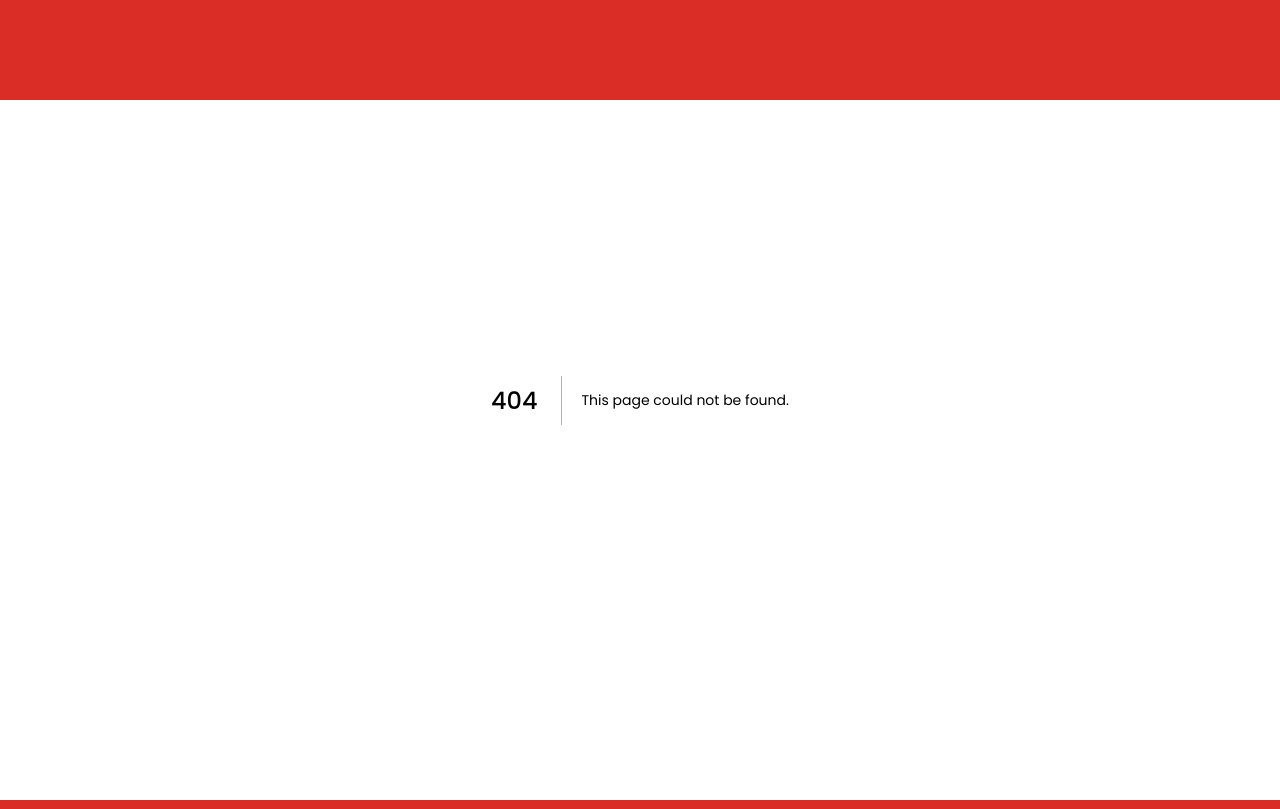
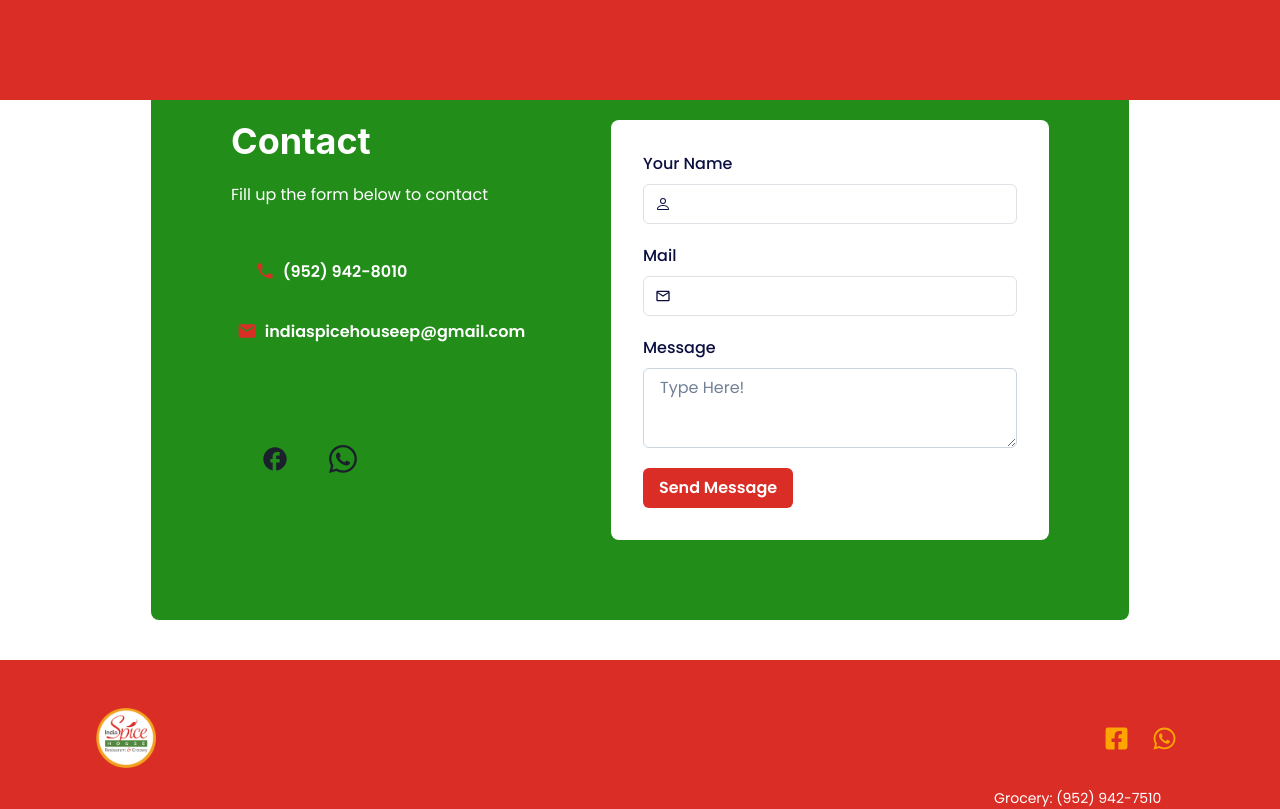
Before and after one commit to PranTanTheMan/india-spice-house-frontend, a Next.js app: page /vcontact in a window 1280 px wide. Before the commit this address had no page. Shown: the top 809 px of the page. Built offline with nearby package versions, Linux system fonts and the light colour scheme.

Commit message:
vcontact

```diff
--- a/package.json
+++ b/package.json
@@ -17,7 +17,7 @@
     "eslint": "8.45.0",
     "eslint-config-next": "13.4.10",
     "framer-motion": "^10.12.21",
-    "next": "13.4.10",
+    "next": "^13.4.10",
     "react": "18.2.0",
     "react-awesome-reveal": "^4.2.5",
     "react-dom": "18.2.0",
--- /dev/null
+++ b/src/pages/vcontact.jsx
@@ -0,0 +1,167 @@
+import React from "react";
+
+import {
+  Container,
+  Flex,
+  Box,
+  Heading,
+  Text,
+  IconButton,
+  Button,
+  VStack,
+  HStack,
+  Wrap,
+  WrapItem,
+  FormControl,
+  FormLabel,
+  Input,
+  Link,
+  InputGroup,
+  InputLeftElement,
+  Textarea,
+} from "@chakra-ui/react";
+import {
+  MdPhone,
+  MdEmail,
+  MdLocationOn,
+  MdFacebook,
+  MdOutlineEmail,
+} from "react-icons/md";
+import { BsGithub, BsDiscord, BsPerson, BsWhatsapp } from "react-icons/bs";
+import NextLink from "next/link";
+//D92D26
+//238d1a
+export default function contact() {
+  return (
+    <Container bg="#FFFFFF" maxW="full" mt={0} centerContent overflow="hidden">
+      <Flex>
+        <Box
+          bg="#238d1a"
+          color="white"
+          borderRadius="lg"
+          m={{ sm: 4, md: 16, lg: 10 }}
+          p={{ sm: 5, md: 5, lg: 16 }}
+        >
+          <Box p={4}>
+            <Wrap spacing={{ base: 20, sm: 3, md: 5, lg: 20 }}>
+              <WrapItem>
+                <Box>
+                  <Heading>Contact</Heading>
+                  <Text mt={{ sm: 3, md: 3, lg: 5 }}>
+                    Fill up the form below to contact
+                  </Text>
+                  <Box py={{ base: 5, sm: 5, md: 8, lg: 10 }}>
+                    <VStack pl={0} spacing={3} alignItems="flex-start">
+                      <NextLink href="tel:9529428010" passHref>
+                        <Button
+                          as="a"
+                          size="md"
+                          height="48px"
+                          width="200px"
+                          variant="ghost"
+                          color="#FFFFFF"
+                          _hover={{ border: "2px solid #D92D26" }}
+                          leftIcon={<MdPhone color="#D92D26" size="20px" />}
+                        >
+                          (952) 942-8010
+                        </Button>
+                      </NextLink>
+                      <NextLink
+                        href="mailto:indiaspicehouseep@gmail.com"
+                        passHref
+                      >
+                        <Button
+                          as="a"
+                          size="md"
+                          height="48px"
+                          width="300px"
+                          variant="ghost"
+                          color="#FFFFFF"
+                          _hover={{ border: "2px solid #D92D26" }}
+                          leftIcon={<MdEmail color="#D92D26" size="20px" />}
+                        >
+                          indiaspicehouseep@gmail.com
+                        </Button>
+                      </NextLink>
+                    </VStack>
+                  </Box>
+                  <HStack
+                    mt={{ lg: 10, md: 10 }}
+                    spacing={5}
+                    px={5}
+                    alignItems="flex-start"
+                  >
+                    <IconButton
+                      aria-label="facebook"
+                      variant="ghost"
+                      size="lg"
+                      isRound={true}
+                      _hover={{ bg: "#D92D26" }}
+                      icon={<MdFacebook size="28px" />}
+                    />
+                    <IconButton
+                      aria-label="whatsapp"
+                      variant="ghost"
+                      size="lg"
+                      isRound={true}
+                      _hover={{ bg: "#D92D26" }}
+                      icon={<BsWhatsapp size="28px" />}
+                    />
+                  </HStack>
+                </Box>
+              </WrapItem>
+              <WrapItem>
+                <Box bg="white" borderRadius="lg">
+                  <Box m={8} color="#0B0E3F">
+                    <VStack spacing={5}>
+                      <FormControl id="name">
+                        <FormLabel>Your Name</FormLabel>
+                        <InputGroup borderColor="#E0E1E7">
+                          <InputLeftElement
+                            pointerEvents="none"
+                            children={<BsPerson color="gray.800" />}
+                          />
+                          <Input type="text" size="md" />
+                        </InputGroup>
+                      </FormControl>
+                      <FormControl id="name">
+                        <FormLabel>Mail</FormLabel>
+                        <InputGroup borderColor="#E0E1E7">
+                          <InputLeftElement
+                            pointerEvents="none"
+                            children={<MdOutlineEmail color="gray.800" />}
+                          />
+                          <Input type="text" size="md" />
+                        </InputGroup>
+                      </FormControl>
+                      <FormControl id="name">
+                        <FormLabel>Message</FormLabel>
+                        <Textarea
+                          borderColor="gray.300"
+                          _hover={{
+                            borderRadius: "gray.300",
+                          }}
+                          placeholder="Type Here!"
+                        />
+                      </FormControl>
+                      <FormControl id="name" float="right">
+                        <Button
+                          variant="solid"
+                          bg="#D92D26"
+                          color="white"
+                          _hover={{}}
+                        >
+                          Send Message
+                        </Button>
+                      </FormControl>
+                    </VStack>
+                  </Box>
+                </Box>
+              </WrapItem>
+            </Wrap>
+          </Box>
+        </Box>
+      </Flex>
+    </Container>
+  );
+}
```
Also changed, not shown: 1 other file (tests, documents, lock files or other folders).
